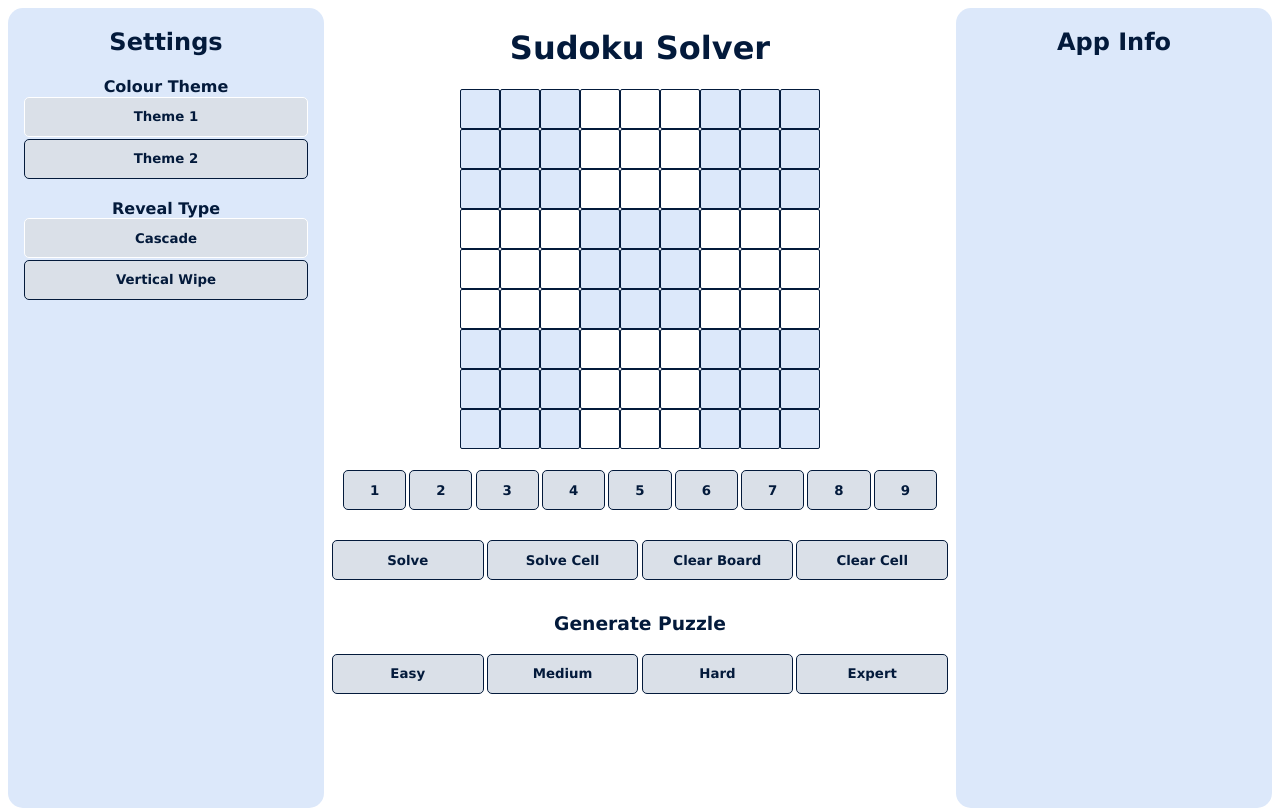
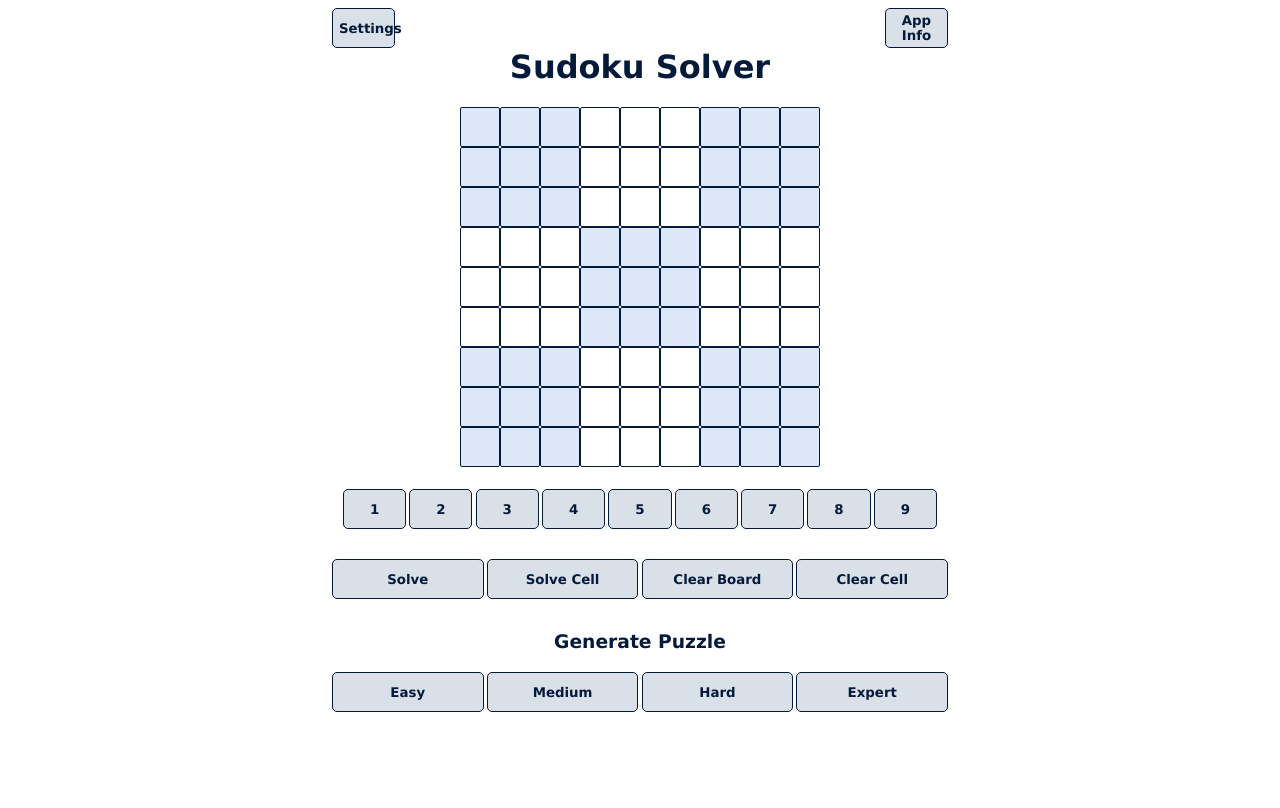
Before and after one commit to akwan84/SudokuSolver, a plain HTML site: page index.html in a window 1280 px wide. Drawn offline with Linux system fonts and the light colour scheme.

Commit message:
ability to hide and reveal side menus

```diff
--- a/index.html
+++ b/index.html
@@ -5,7 +5,7 @@
   <title>Sudoku Solver</title>
   <link id = "theme" rel="stylesheet" href="theme1.css">
 </head>
-<div class = "sideMenu">
+<div class = "sideMenu" id = "settingsMenu">
   <h2 class = "heading"> Settings </h2>
   <h4 class = "heading" style = "margin-bottom:0px"> Colour Theme</h4>
   <button id = "theme0" onclick = "changeTheme(0, 'theme0')" style = "width:90%;margin-left:5%;border-color:#ffffff" class = "selector">Theme 1</button>
@@ -14,10 +14,15 @@
   <h4 class = "heading" style = "margin-bottom:0px"> Reveal Type</h4>
   <button id = "reveal0" onclick = "changeReveal(0, 'reveal0')" style = "width:90%;margin-left:5%;border-color:#ffffff" class = "selector">Cascade</button>
   <button id = "reveal1" onclick = "changeReveal(1, 'reveal1')" style = "width:90%;margin-left:5%" class = "selector">Vertical Wipe</button>
+
 </div>
 <div style = "width:50%;float:left;">
 <body>
 <body>
+  <div style = "width:100%; float:left">
+    <button class = "selector" style = "width:10%;margin:0%;margin-left:1.25%" onclick = "menuVis('settingsMenu')">Settings</button>
+    <button class = "selector" style = "width:10%;margin:0%;margin-right:1.25%; margin-left:77.5%" onclick = "menuVis('infoMenu')" > App Info</button>
+  </div>
   <h1 class = "heading"> Sudoku Solver</h1>
   <div class = "board">
     <button onclick = "selectCell(0, 0)" id = "00"> </button>
@@ -144,7 +149,7 @@
 </body>
 </div>
 
-<div class = "sideMenu">
+<div class = "sideMenu" id = "infoMenu">
   <h2 class = "heading">App Info</h2>
 </div>
 </html>
--- a/script.js
+++ b/script.js
@@ -283,3 +283,12 @@ function changeReveal(k, id){
   revealType = k;
   document.getElementById(id).style.borderColor = "#ffffff";
 }
+
+function menuVis(id){
+  var state = document.getElementById(id).style.visibility;
+  if(state == 'visible'){
+    document.getElementById(id).style.visibility = 'hidden';
+  }else{
+    document.getElementById(id).style.visibility = 'visible';
+  }
+}
--- a/theme1.css
+++ b/theme1.css
@@ -51,4 +51,5 @@ div.board{
   height: 100vh;
   background-color:#dce8fa;
   border-radius: 15px;
+  visibility: hidden;
 }
--- a/theme2.css
+++ b/theme2.css
@@ -51,4 +51,5 @@ div.board{
   height: 100vh;
   background-color:#b50202;
   border-radius: 15px;
+  visibility: hidden;
 }
```
